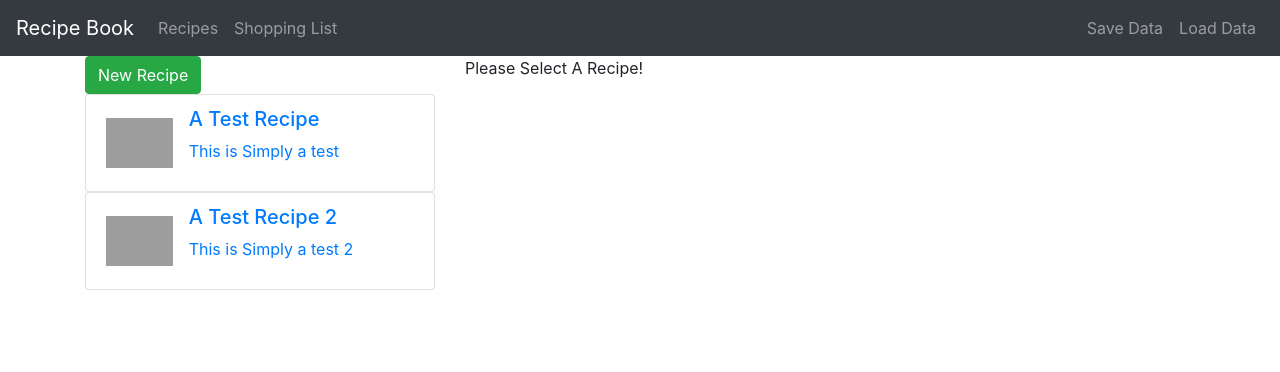
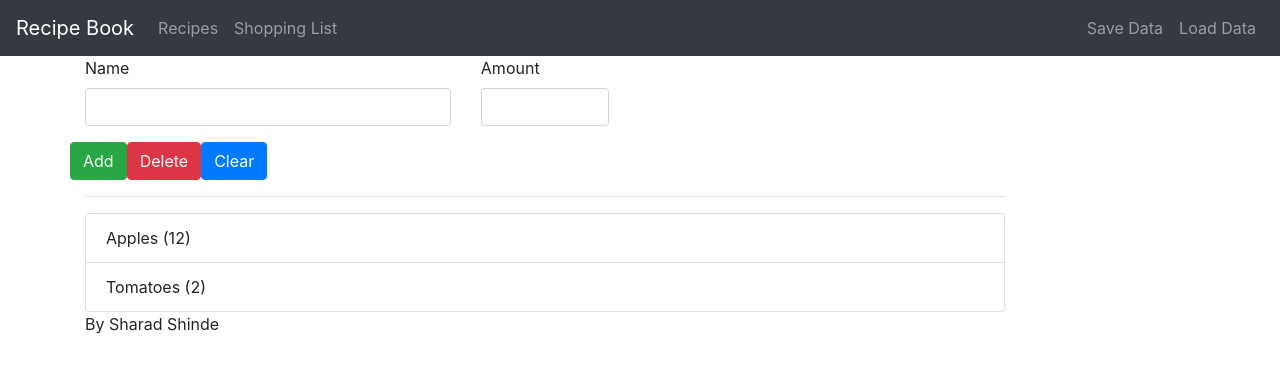
Before and after one commit to shindesharad71/Angular-First, an Angular app: page /shopping in a window 1280 px wide. Shown: the top 372 px of the page. Built offline with nearby package versions, Linux system fonts and the light colour scheme; grey boxes are pictures that could not be loaded.

Commit message:
router and routes added

```diff
--- /dev/null
+++ b/src/app/app-routing.module.ts
@@ -0,0 +1,20 @@
+import { NgModule } from '@angular/core';
+import {Routes, RouterModule} from '@angular/router';
+
+import { RecipeComponent } from './recipe/recipe.component';
+import { ShoppingComponent } from './shopping/shopping.component';
+
+const appRoutes: Routes = [
+  { path: '', redirectTo: '/recipes', pathMatch: 'full' },
+  { path: 'recipes', component: RecipeComponent },
+  { path: 'shopping', component: ShoppingComponent }
+];
+
+@NgModule({
+  imports: [RouterModule.forRoot(appRoutes)],
+  exports: [RouterModule]
+})
+
+export class AppRoutingModule {
+
+}
--- a/src/app/app.component.html
+++ b/src/app/app.component.html
@@ -2,8 +2,7 @@
 <div class="container">
   <div class="row">
     <div class="col-md-12">
-      <app-recipe *ngIf="loadedFeature === 'recipe'"></app-recipe>
-      <app-shopping *ngIf="loadedFeature !== 'recipe'"></app-shopping>
+      <router-outlet></router-outlet>
     </div>
   </div>
 </div>
--- a/src/app/app.module.ts
+++ b/src/app/app.module.ts
@@ -11,6 +11,7 @@ import { RecipeItemComponent } from './recipe/recipe-list/recipe-item/recipe-ite
 import { ShoppingEditComponent } from './shopping/shopping-edit/shopping-edit.component';
 import { RecipeListComponent } from './recipe/recipe-list/recipe-list.component';
 import { ShoppingService } from './shopping/shopping.service';
+import { AppRoutingModule } from './app-routing.module';
 
 @NgModule({
   declarations: [
@@ -25,7 +26,8 @@ import { ShoppingService } from './shopping/shopping.service';
   ],
   imports: [
     BrowserModule,
-    FormsModule
+    FormsModule,
+    AppRoutingModule
   ],
   providers: [ShoppingService],
   bootstrap: [AppComponent]
```
